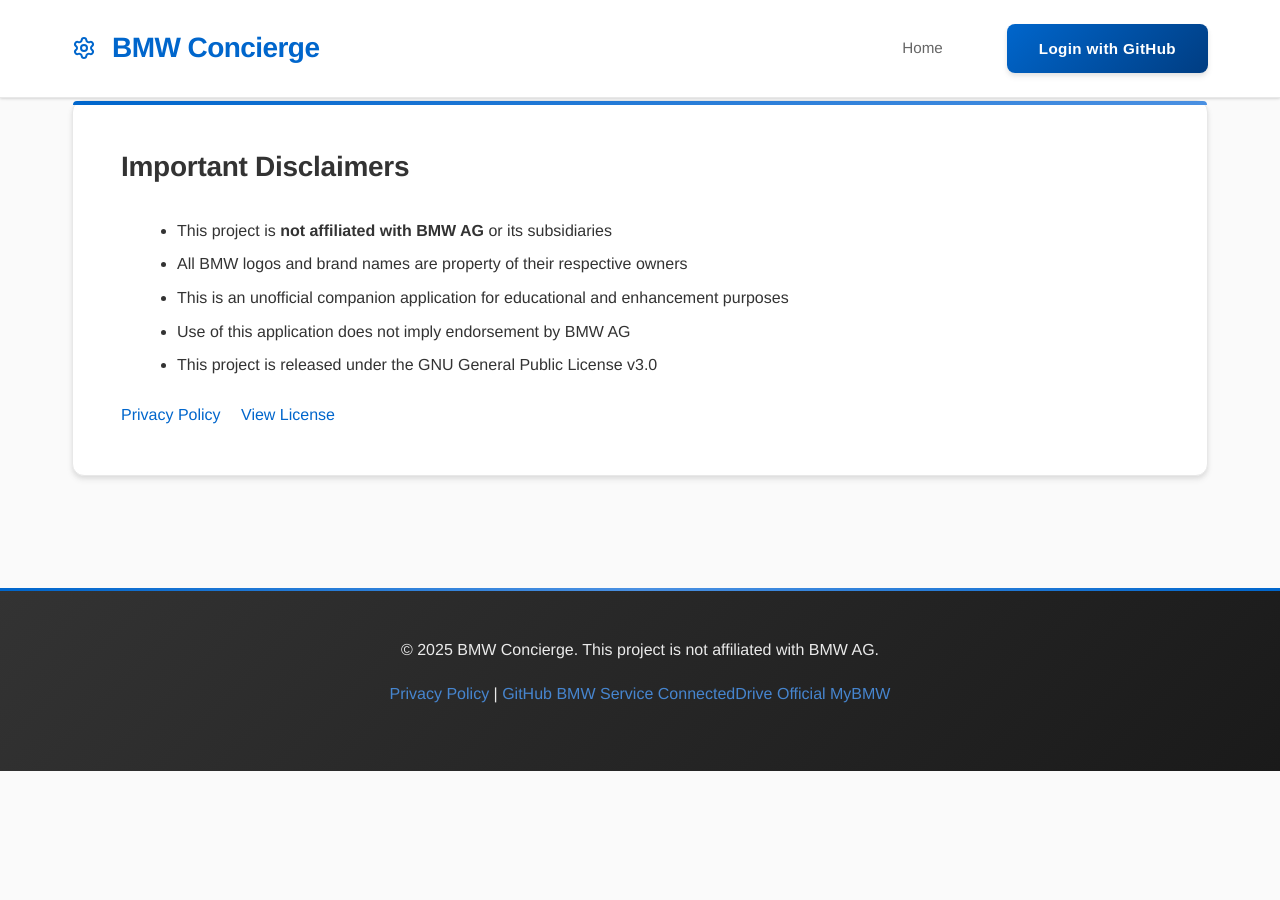
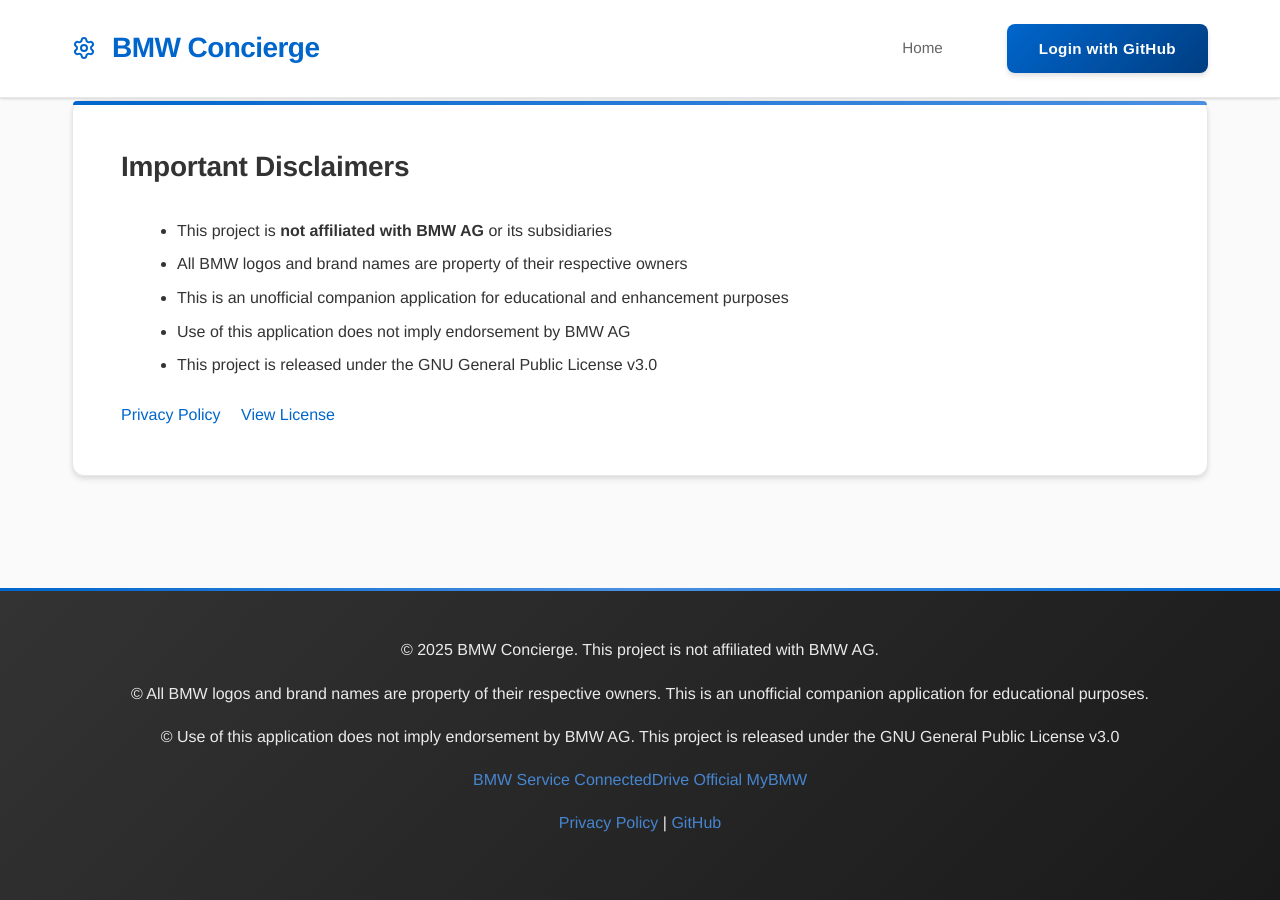
Before and after one commit to chatala1/BMW-Concierge, a Jekyll site: the page built from index.html, in a window 1280 px wide and 900 px high, scrolled down 2679 px. Built offline with Jekyll 4.4.1, drawn with Linux system fonts in a browser that asks for light colours; before the commit the page ends 3450 px from its top, so only the background shows below that.

Commit message:
Update default.html

```diff
--- a/_layouts/default.html
+++ b/_layouts/default.html
@@ -42,12 +42,16 @@
     <footer class="site-footer">
         <div class="footer-container">
             <p>&copy; {{ 'now' | date: "%Y" }} BMW Concierge. This project is not affiliated with BMW AG.</p>
+            <p>&copy; All BMW logos and brand names are property of their respective owners. This is an unofficial companion application for educational purposes.</p>
+            <p>&copy; Use of this application does not imply endorsement by BMW AG. This project is released under the GNU General Public License v3.0</p>
+            <p>
+                <a href="https://www.bmw.com/en/footer/service-and-support.html" target="_blank">BMW Service</a>
+                <a href="https://www.bmw.com/en/automotive-life/connected-drive.html" target="_blank">ConnectedDrive</a>
+                <a href="https://www.bmw.com/en/myaccount.html" target="_blank">Official MyBMW</a>
+            </p>
             <p>
                 <a href="{{ '/privacy.html' | relative_url }}">Privacy Policy</a> |
                 <a href="https://github.com/{{ site.github_username }}/BMW-Concierge" target="_blank">GitHub</a>
-                <a href="https://www.bmw.com/en/footer/service-and-support.html" target="_blank">BMW Service</a>
-                <a href="https://www.bmw.com/en/automotive-life/connected-drive.html" target="_blank">ConnectedDrive</a>
-                <a href="https://www.bmw.com/en/myaccount.html" target="_blank">Official MyBMW</a>
             </p>
         </div>
     </footer>
```
